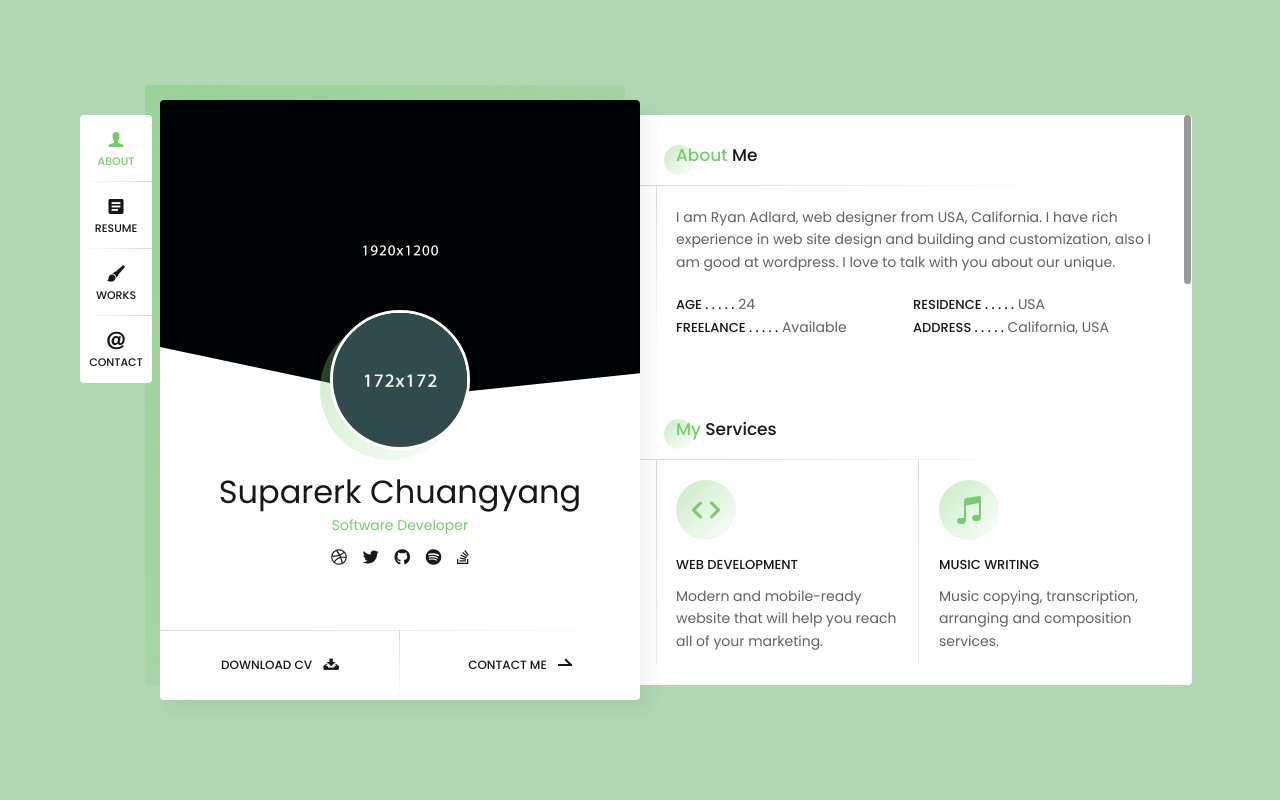
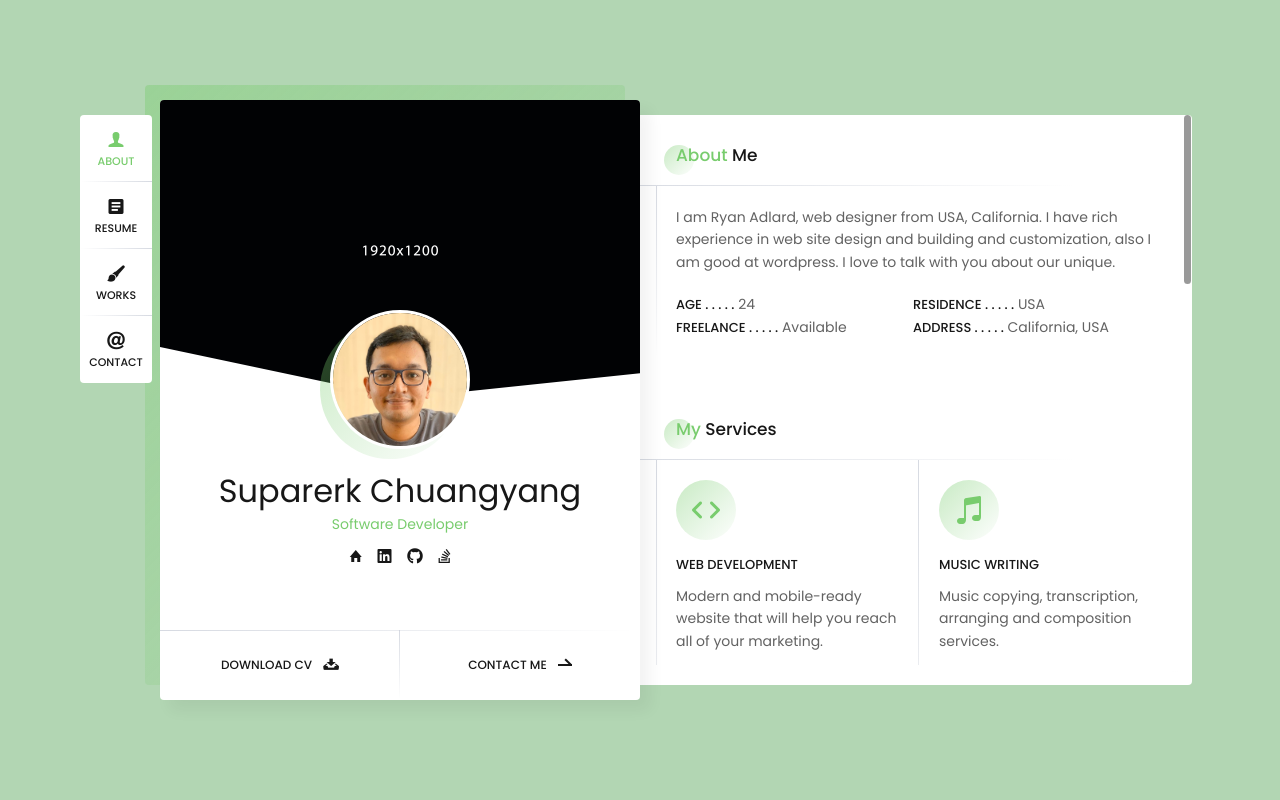
Before and after one commit to suparerk/suparerk.github.io, a plain HTML site: page index.html in a window 1280 px wide. Drawn offline with Linux system fonts and the light colour scheme; some packages are replaced by stand-ins of ours; files whose address does not match are found by name.

Commit message:
Edit meta tag and profile info

```diff
--- a/index.html
+++ b/index.html
@@ -10,9 +10,9 @@
     <meta http-equiv="X-UA-Compatible" content="IE=edge">
     <title>Suparerk Chuangyang</title>
     <meta name="viewport" content="width=device-width, initial-scale=1, maximum-scale=1" />
-    <meta name="description" content="vCard & Resume Template" />
-    <meta name="keywords" content="vcard, resposnive, resume, personal, card, cv, cards, portfolio" />
-    <meta name="author" content="beshleyua" />
+    <meta name="description" content="Suparerk Chuangyang personal website" />
+    <meta name="keywords" content="resume, personal, cv, portfolio, programmer, software developer, phuket" />
+    <meta name="author" content="Suparerk Chuangyang" />
 
     <!--
 		Load Fonts
@@ -31,24 +31,6 @@
     <link rel="stylesheet" href="css/animate.css" />
     <link rel="stylesheet" href="css/owl.carousel.css" />
 
-    <!--
-		Background Gradient
-	-->
-    <!--<link rel="stylesheet" href="css/gradient.css" />-->
-
-    <!--
-		Template New-Skin
-	-->
-    <!--<link rel="stylesheet" href="css/new-skin/new-skin.css" />-->
-
-    <!--
-		Template RTL
-	-->
-    <!--<link rel="stylesheet" href="css/rtl.css" />-->
-
-    <!--
-		Template Colors
-	-->
     <link rel="stylesheet" href="css/template-colors/green.css" />
 
 
@@ -145,7 +127,7 @@
 
                     <!-- profile photo -->
                     <div class="image">
-                        <img src="images/profile.png" alt="" />
+                        <img src="images/profile.jpeg" alt="" />
                     </div>
 
                     <!-- profile titles -->
@@ -154,11 +136,10 @@
 
                     <!-- profile socials -->
                     <div class="social">
-                        <a target="_blank" href="https://dribbble.com/"><span class="fab fa-dribbble"></span></a>
-                        <a target="_blank" href="https://twitter.com/"><span class="fab fa-twitter"></span></a>
-                        <a target="_blank" href="https://github.com/"><span class="fab fa-github"></span></a>
-                        <a target="_blank" href="https://www.spotify.com/"><span class="fab fa-spotify"></span></a>
-                        <a target="_blank" href="https://stackoverflow.com/"><span class="fab fa-stack-overflow"></span></a>
+                        <a target="_blank" href="https://suparerk.github.io/"><span class="ion ion-home"></span></a>
+                        <a target="_blank" href="https://www.linkedin.com/in/suparerk-chuangyang/"><span class="fab fa-linkedin"></span></a>
+                        <a target="_blank" href="https://github.com/suparerk"><span class="fab fa-github"></span></a>
+                        <a target="_blank" href="https://stackoverflow.com/users/5275518/ch-suparerk"><span class="fab fa-stack-overflow"></span></a>
                     </div>
 
                     <!-- profile buttons -->
@@ -1146,10 +1127,9 @@
                                 <div class="map" id="map"></div>
                                 <div class="info-list">
                                     <ul>
-                                        <li><strong>Address . . . . .</strong> Phuket, Thailand</li>
-                                        <li><strong>Email . . . . .</strong> ch.suparerk@gmail.com</li>
+                                        <li><strong>Address . . . .</strong> Phuket, Thailand</li>
                                         <li><strong>Phone . . . . .</strong> +66 863216212</li>
-                                        <li><strong>Freelance . . . . .</strong> Available</li>
+                                        <li><strong>Email . . .</strong> ch.suparerk@gmail.com</li>
                                     </ul>
                                 </div>
                             </div>
```
Also changed, not shown: images/profile.png (deleted).
